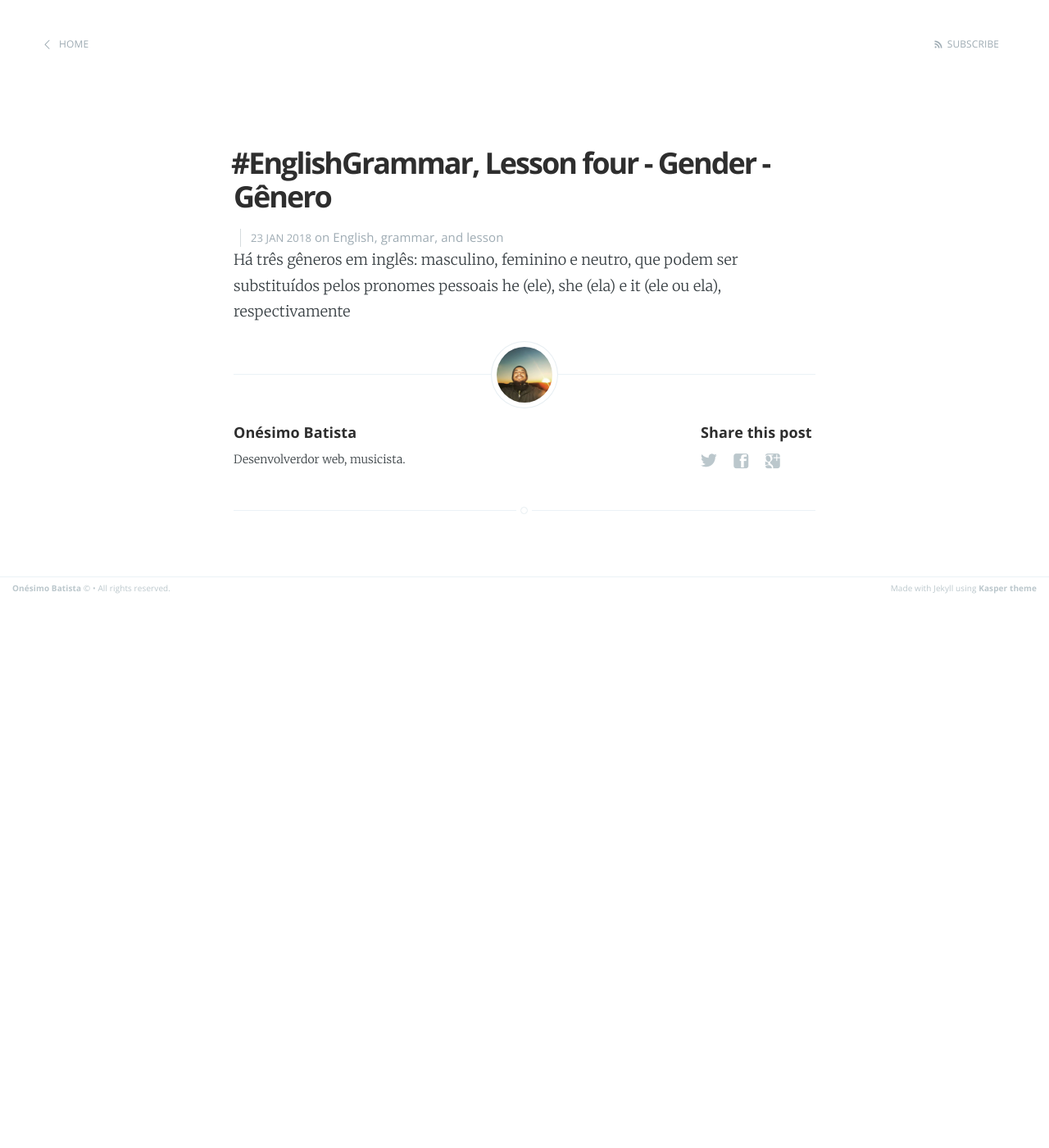
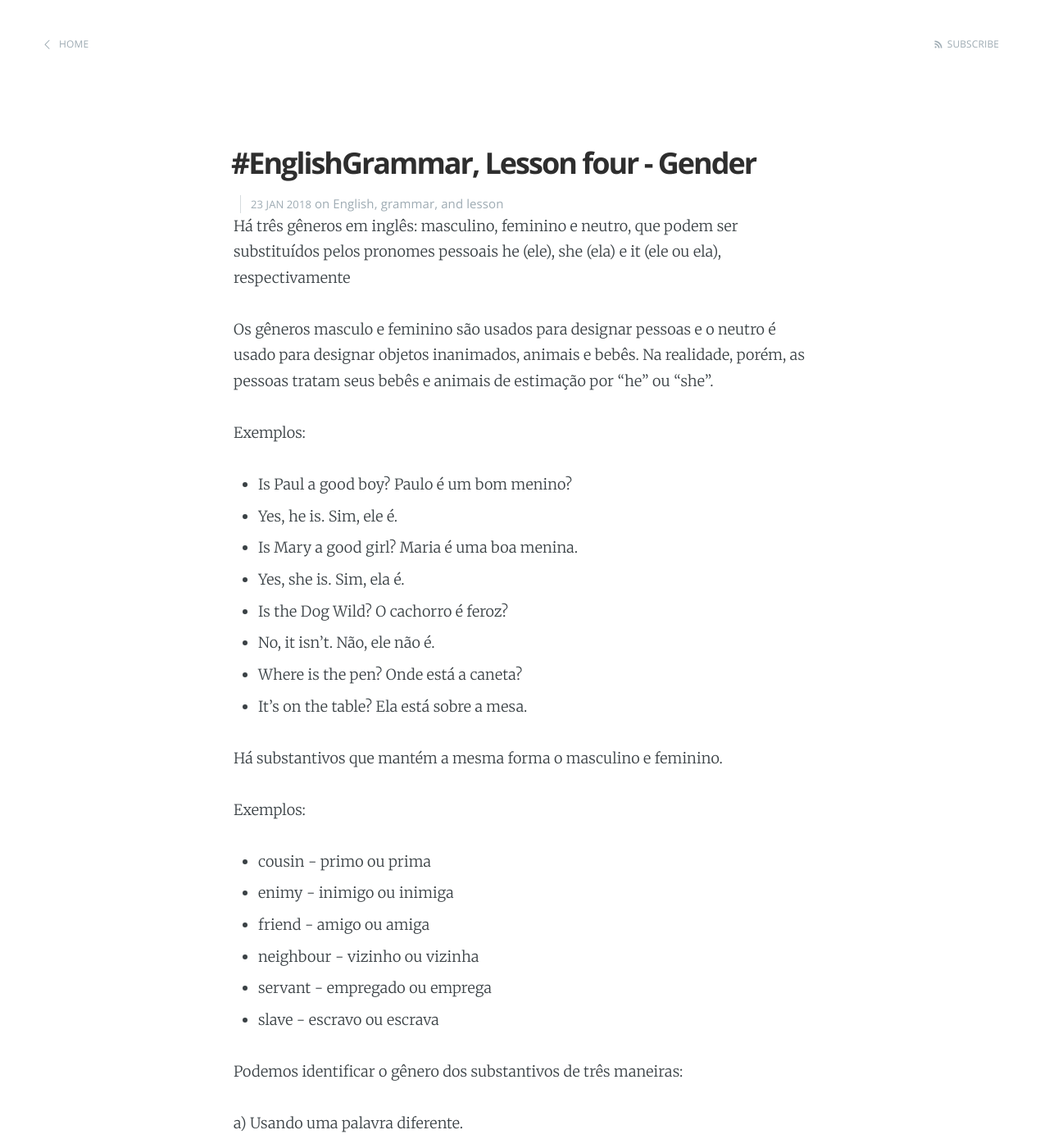
Before and after one commit to onesimo/blog, a Jekyll site: the page built from _posts/2017-01-23-english-grammar-lesson-four.md, in a window 1280 px wide and 1400 px high. Shown: the whole window at 82% size. Built offline with Jekyll 4.4.1, drawn with Linux system fonts in a browser that asks for light colours; some of the changed text lies outside the part shown.

Commit message:
updated post

```diff
--- a/_posts/2017-01-23-english-grammar-lesson-four.md
+++ b/_posts/2017-01-23-english-grammar-lesson-four.md
@@ -1,8 +1,87 @@
 ---
 layout: post
-title:  "#EnglishGrammar, Lesson four - Gender - Gênero"
+title:  "#EnglishGrammar, Lesson four - Gender "
 date:   2018-01-23 23:47:00
 categories: English grammar lesson
 ---
 
 Há três gêneros em inglês: masculino, feminino e neutro, que podem ser substituídos pelos pronomes pessoais he (ele), she (ela) e it (ele ou ela), respectivamente
+
+Os gêneros masculo e feminino são usados para designar pessoas e o neutro é usado para designar objetos inanimados, animais e bebês. Na realidade, porém, as pessoas tratam seus bebês e animais de estimação por "he" ou "she".
+
+Exemplos:
+
+* Is Paul a good boy?
+Paulo é um bom menino?
+* Yes, he is.
+Sim, ele é.
+* Is Mary a good girl?
+Maria é uma boa menina.
+* Yes, she is.
+Sim, ela é.
+* Is the Dog Wild?
+O cachorro é feroz?
+* No, it isn't.
+Não, ele não é.
+* Where is the pen?
+Onde está a caneta?
+* It's on the table?
+Ela está sobre a mesa.
+
+Há substantivos que mantém a mesma forma o masculino e feminino.
+
+Exemplos:
+
+* cousin - primo ou prima
+* enimy - inimigo ou inimiga
+* friend - amigo ou amiga
+* neighbour - vizinho ou vizinha
+* servant - empregado ou emprega
+* slave - escravo ou escrava
+
+Podemos identificar o gênero dos substantivos de três maneiras:
+
+a) Usando uma palavra diferente.
+
+Exemplos:
+
+* brother - irmão
+* sister - irmã
+* cock - galo
+* hen - galinha
+
+b) Acrescentando o sufixo -ess ou ine
+
+Exemplos:
+
+* heir - heideiro
+* heiress - herdeira
+* actor - ator
+* actress - atriz
+* hero - herói
+* heroine - heroína
+
+c) Formando um substantivo composto, incluíndo uma palavra que indique o sexo:
+
+para pessoas: man, boy, male (masculino ou macho).
+woman, girl, female (feminino ou fêmea)
+
+para animais: he, she
+
+para aves: cock (macho de ave), hen (fêmea de ave)
+
+Exemplos:
+
+* policeman - policial
+* girlfriend - namorada
+* a male cousin - primo
+* he-cat - gato
+* she-cat - gata
+* cock-pigeon - pombo
+* hen-pigeon - pomba
+
+
+### Alguns substantivos no gênero masculino e feminino
+
+* father - pai
+* grandfather (avô)
```
